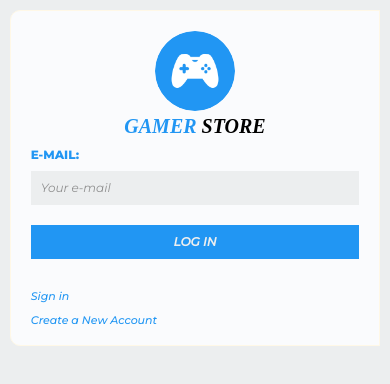
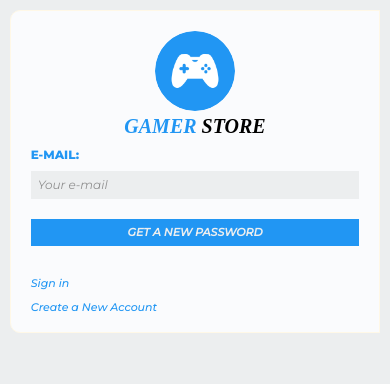
Before and after one commit to nicolaymh/On-line-shop, a React (Vite) app in the folder Frontend/: page /forgot-password in a window 390 px wide. Shown: the top 384 px of the page. Built offline with nearby package versions, Linux system fonts and the light colour scheme; a web font is replaced by a local one.

Commit message:
completion of the implementation of media queries in the general forms

```diff
--- a/Frontend/src/components/ForgotPassword.jsx
+++ b/Frontend/src/components/ForgotPassword.jsx
@@ -43,7 +43,7 @@ const ForgotPassword = () => {
           </div>
 
           <div className={styles.field}>
-            <input type="submit" value="LOG IN" />
+            <input type="submit" value="GET A NEW PASSWORD" />
           </div>
 
           <nav className={styles.field}>
--- a/Frontend/src/sass/forms/generalFormStyle.module.scss
+++ b/Frontend/src/sass/forms/generalFormStyle.module.scss
@@ -88,11 +88,15 @@
       background-color: v.$backgroundBody;
       margin: 1rem auto;
       width: 100%;
-      padding: 1rem;
+      padding: 0.7rem;
       font-family: v.$fontSecondary;
       font-style: italic;
       font-size: 12px;
       outline: none;
+
+      @include m.generalFormMq {
+        padding: 1rem;
+      }
 
       &:focus {
         border: 2px solid v.$primary;
@@ -109,13 +113,13 @@
     input[type="submit"] {
       background-color: v.$primary;
       color: v.$backgroundBody;
-      font-size: 1.2rem;
+      font-size: 1.1rem;
       font-weight: 800;
       transition-property: transform background-color;
       transition-duration: 0.5s;
 
       @include m.generalFormMq {
-        font-size: 1.6rem;
+        font-size: 1.3rem;
       }
 
       &:hover {
```
